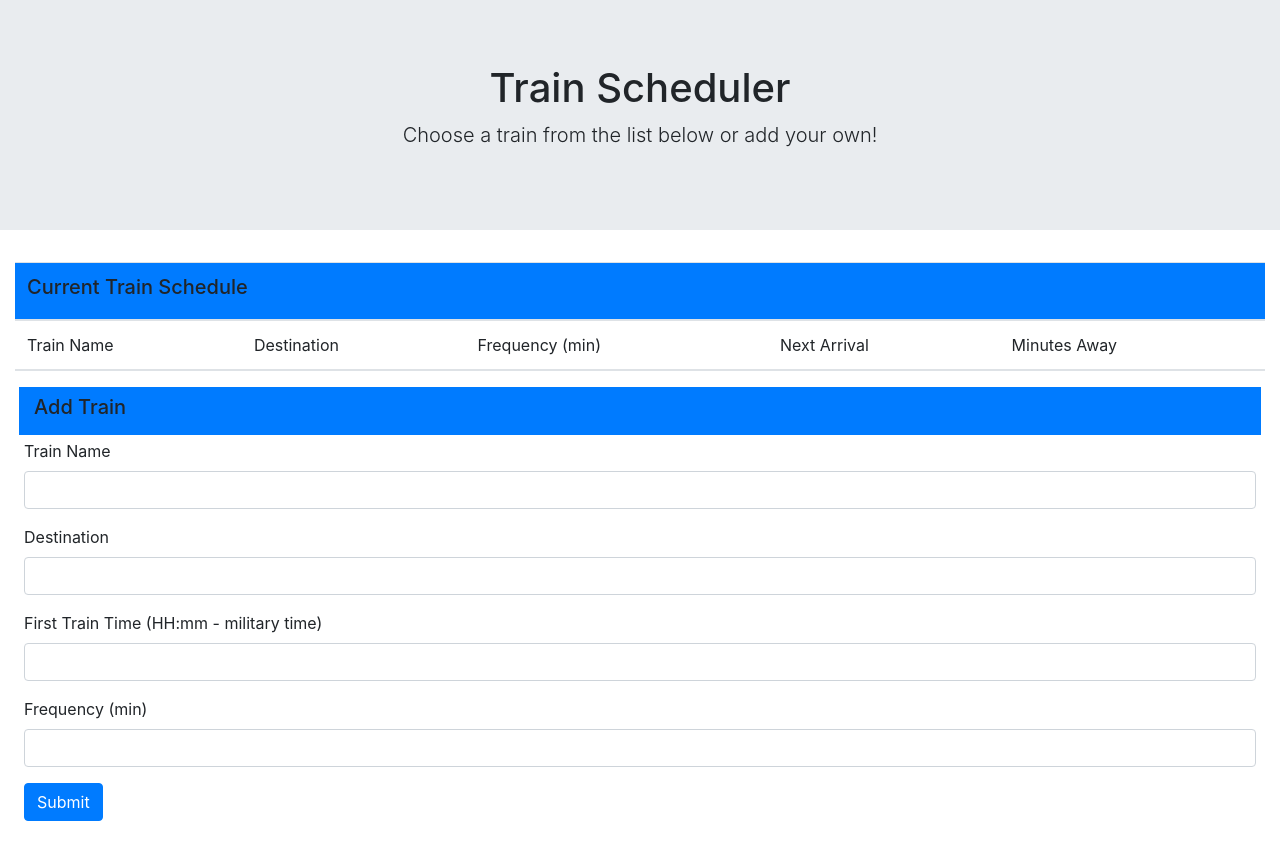
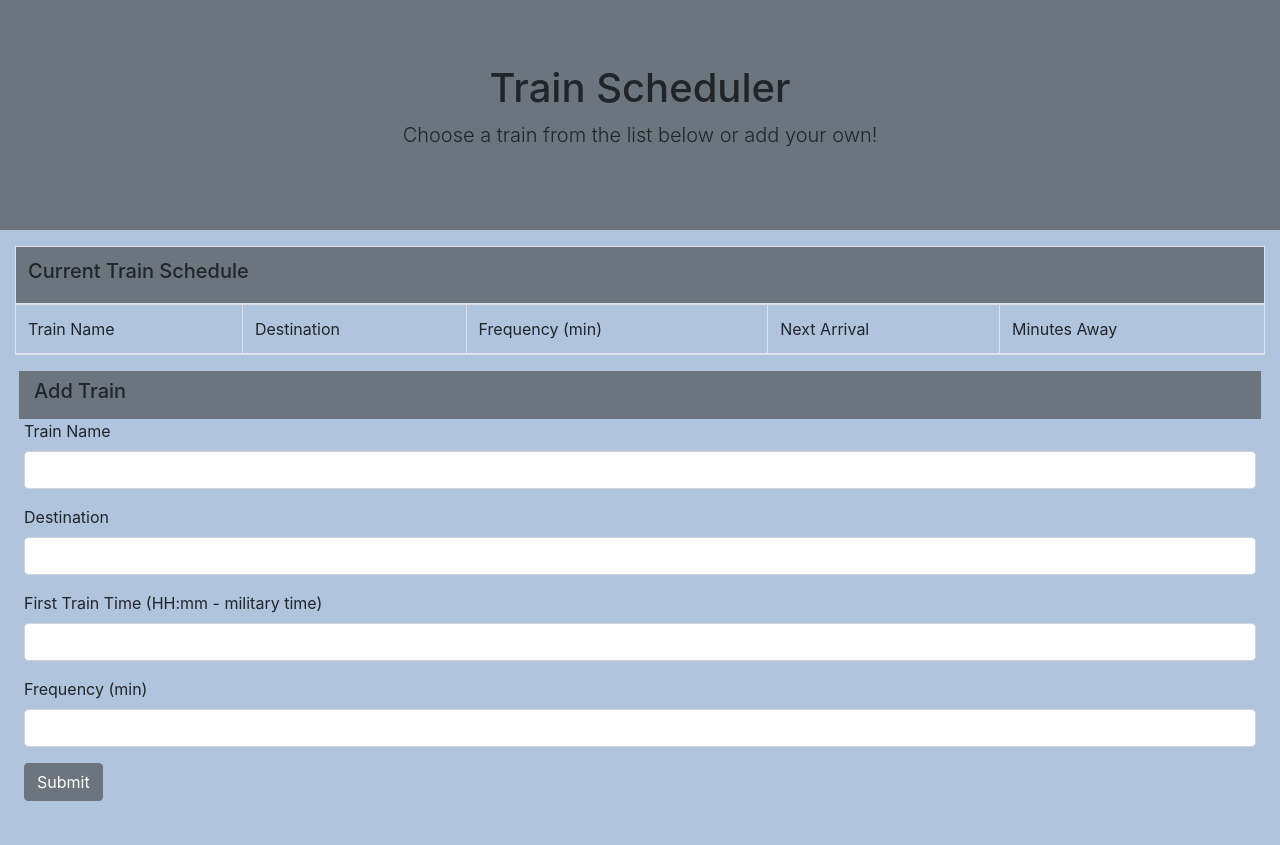
Before and after one commit to jenmaz12/Train-Scheduler, a plain HTML site: page index.html in a window 1280 px wide. Drawn offline with nearby package versions, Linux system fonts and the light colour scheme; no server answers.

Commit message:
more css

```diff
--- a/assets/css/style.css
+++ b/assets/css/style.css
@@ -0,0 +1,17 @@
+body {
+    background-color: lightsteelblue;
+}
+
+.jumbotron {
+    width: 100%;
+}
+#results {
+    background-color: lightsteelblue;
+    width: 100%;
+    overflow: auto;
+}
+
+#form {
+    background-color: lightsteelblue;
+    overflow: auto;
+}
--- a/index.html
+++ b/index.html
@@ -14,16 +14,16 @@
     <script src="assets/javascript/moment.js"></script>
 </head>
 <body>
-    <div class="jumbotron jumbotron-fluid text-center">
+    <div class="jumbotron jumbotron-fluid text-center bg-secondary m-0">
         <div class="container-fluid">
             <h1 class="display-6">Train Scheduler</h1>
             <p class="lead">Choose a train from the list below or add your own!</p>
         </div>
     </div>
-    <div class="container-fluid">
-    <table class="table">
+    <div class="container-fluid pt-3" id="results">
+    <table class="table table-bordered mb-0 pb-3">
         <thead>
-            <tr class="bg-primary">
+            <tr class="bg-secondary">
                 <th colspan="5">
                    <h5>Current Train Schedule</h1>
                 </th>
@@ -41,8 +41,8 @@
         </tbody>
     </table>
     </div>
-    <div class="container-fluid">
-        <div class="row bg-primary m-1 py-2">
+    <div class="container-fluid py-3" id="form">
+        <div class="row bg-secondary mx-1 py-2">
             <div class="col-12"><h5>Add Train</h5></div>
         </div>
         <form class="mx-4 mb-4">
@@ -62,7 +62,7 @@
                     <label for="frequency">Frequency (min)</label>
                     <input type="text" class="form-control" id="frequency">
             </div>
-            <button type="submit" class="btn btn-primary row">Submit</button>
+            <button type="submit" class="btn btn-secondary row">Submit</button>
         </form>
     </div>
 </body>
```
